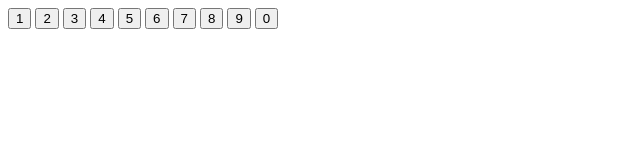
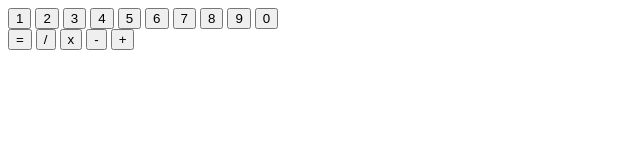
Before and after one commit to Sonicizslow/Basic-Calculator, a plain HTML site: page index.html in a window 1280 px wide. Shown: the whole page, without its empty margins (0-640 px from the left). Drawn offline with Linux system fonts and the light colour scheme.

Commit message:
Basis of buttons

```diff
--- a/index.html
+++ b/index.html
@@ -1,10 +1,12 @@
 <!DOCTYPE html>
 <html>
+    <title>An Ok Calculator</title>
 <header>
 
 
 </header>
 <div class="calculator">
+    <div class="numbers"></div>
         <button id="button-1">1</button>
         <button id="button-2">2</button>
         <button id="button-3">3</button>
@@ -16,6 +18,14 @@
         <button id="button-9">9</button>
         <button id="button-0">0</button>
     </div>
+    <div class="operators">
+        <button id="equals">=</button>
+        <button id="divide">/</button>
+        <button id="multiply">x</button>
+        <button id="subtract">-</button>
+        <button id="add">+</button>
+    </div>
+</div>
 
 
 <footer class="footer">
```
Lines whose indentation alone changed are shown as unchanged.
